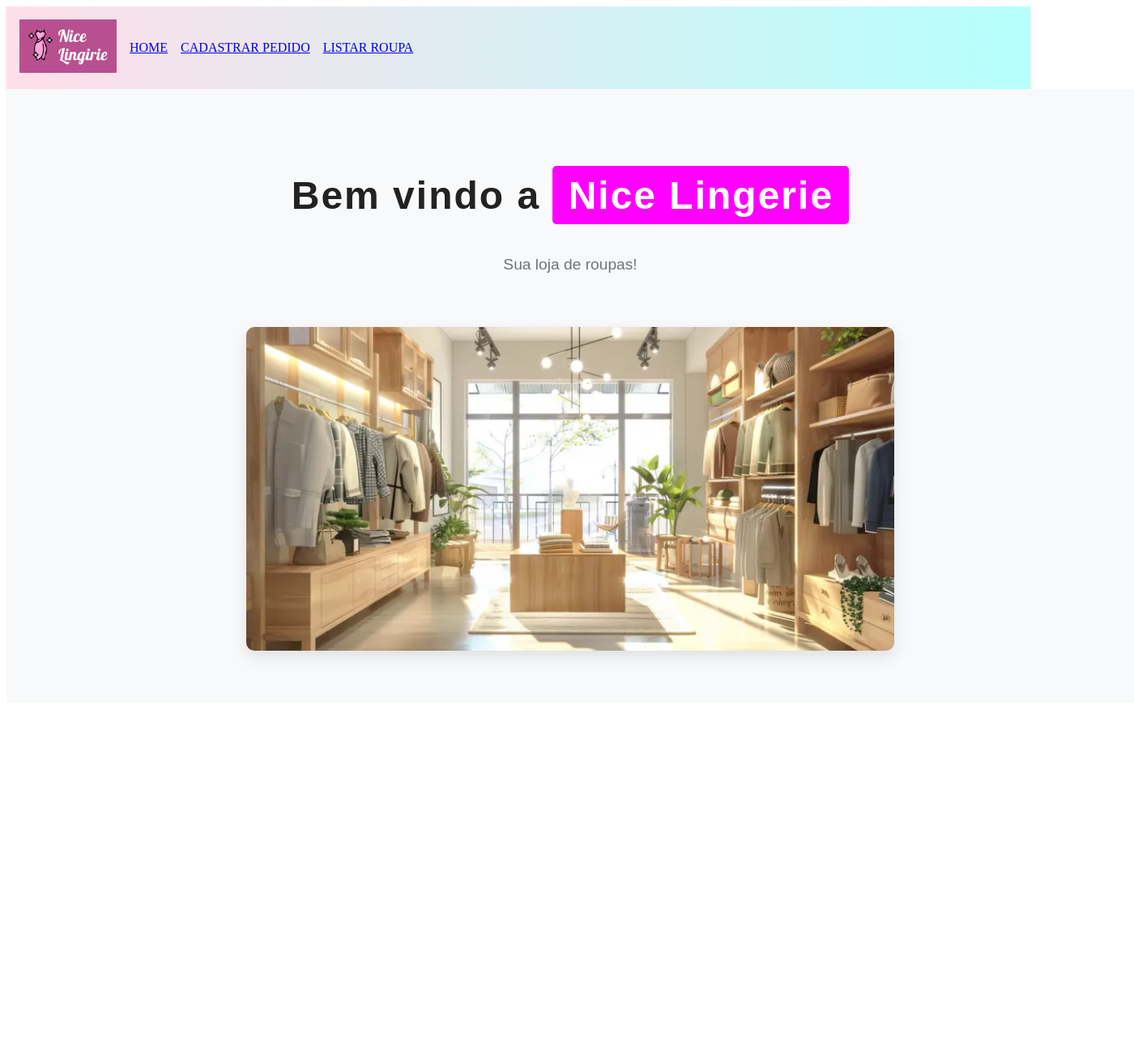
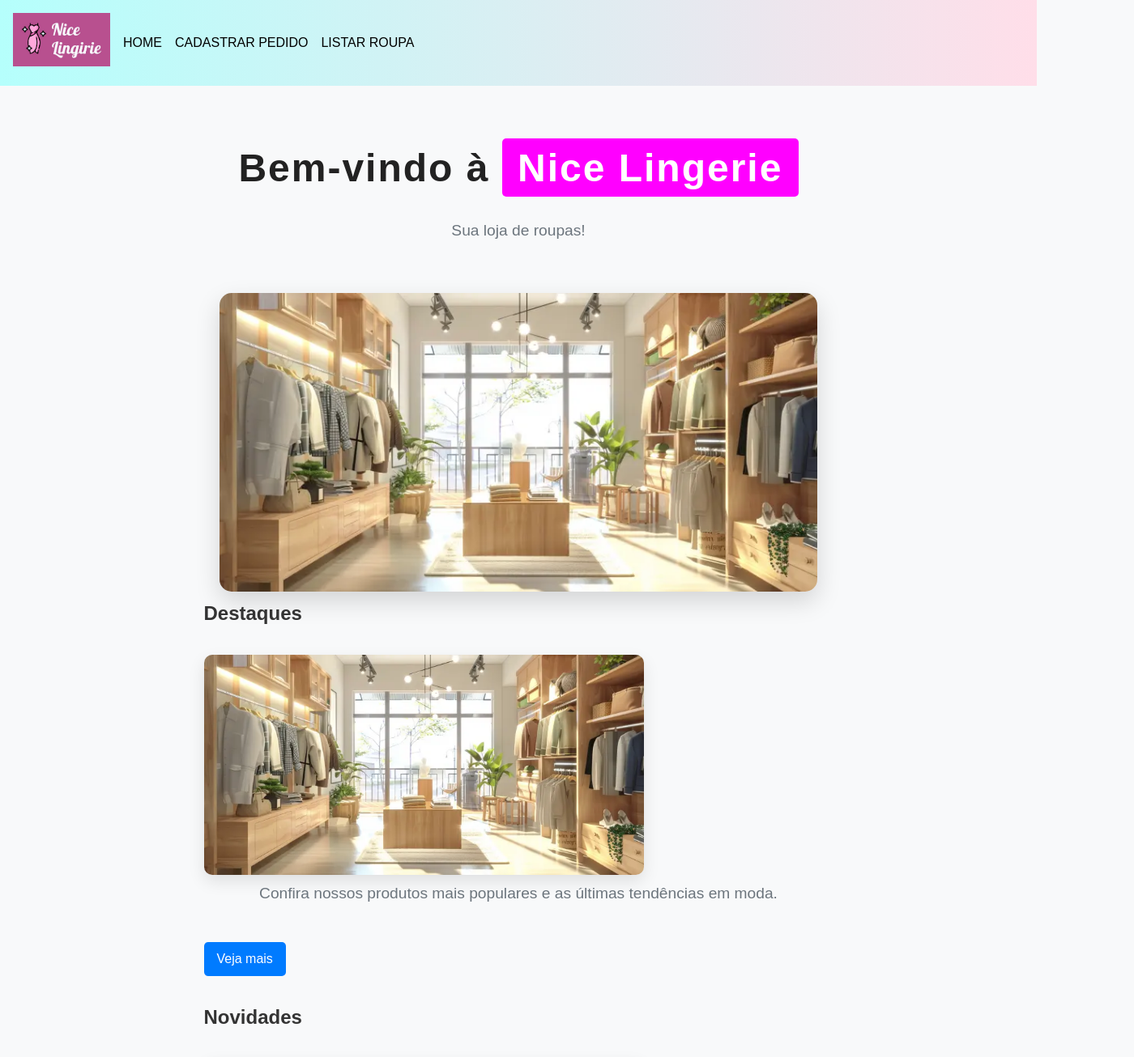
Before and after one commit to Alex12Rodrigues/Reposit-rio-front-PW3, a React (Vite) app in the folder loja/: page / in a window 1280 px wide. Shown: the top 1306 px of the page at 81% size, 1400 px wide, since content can reach past the window. Before the commit the page ends 876 px from the top, so only its background shows below. Built offline with nearby package versions, Linux system fonts and the light colour scheme.

Commit message:
Incluindo mais campos para Home e fazendo css

```diff
--- a/loja/src/components/layout/NavBar.jsx
+++ b/loja/src/components/layout/NavBar.jsx
@@ -9,7 +9,7 @@ const NavBar = () => {
             <nav className={style.navbar}>
 
                 <ul className={style.list}>
-                    <Link to='/home'>
+                    <Link to='/'>
                         <li className={style.item}><img className={style.logo} src='./Logo Loja.jpeg'></img></li>
                     </Link>
                     <Link to='/'>
--- a/loja/src/components/layout/NavBar.module.css
+++ b/loja/src/components/layout/NavBar.module.css
@@ -1,9 +1,21 @@
+@keyframes gradientTransition {
+    0% {
+        background: linear-gradient(90deg, #FFDEE9, #B5FFFC);
+    }
+    50% {
+        background: linear-gradient(90deg, #B5FFFC, #FFDEE9);
+    }
+    100% {
+        background: linear-gradient(90deg, #FFDEE9, #B5FFFC);
+    }
+}
+
 .navbar {
     display: flex;
     justify-content: space-between;
-    background: linear-gradient(90deg, #FFDEE9, #B5FFFC);
     padding: 1em;
     box-shadow: 0 4px 6px rgba(0, 0, 0, 0.1);
+    animation: gradientTransition 10s ease infinite;
 }
 
 .list {
--- a/loja/src/components/pages/CadastroRoupas.module.css
+++ b/loja/src/components/pages/CadastroRoupas.module.css
@@ -1,5 +1,3 @@
-/* CadastroRoupas.module.css */
-
 .create_roupas_container {
     max-width: 600px;
     margin: 0 auto;
--- a/loja/src/components/pages/Home.jsx
+++ b/loja/src/components/pages/Home.jsx
@@ -1,19 +1,41 @@
 import React from "react";
-
-import style from './Home.module.css'
+import style from './Home.module.css';
 
 const Home = () => {
+    return (
+        <section className={style.home_container}>
+            <header className={style.header}>
+                <h1>Bem-vindo à <span>Nice Lingerie</span></h1>
+                <p>Sua loja de roupas!</p>
+                <img src="./Decoracao-de-loja.png" alt="Banner da loja" className={style.bannerImage}/>
+            </header>
 
-    return(
+            <section className={style.featuredSection}>
+                <h2>Destaques</h2>
+                <img src="./Decoracao-de-loja.png" alt="Produtos da loja" className={style.featuredImage}/>
+                <p>Confira nossos produtos mais populares e as últimas tendências em moda.</p>
+                <a href="/produtos" className={style.button}>Veja mais</a>
+            </section>
 
-        <section className={style.home_container}>
-            <h1> Bem vindo a <span>Nice Lingerie</span></h1>
-            <p> Sua loja de roupas!</p>
-            <img src="./Decoracao-de-loja.png"></img>
+            <section className={style.newArrivalsSection}>
+                <h2>Novidades</h2>
+                <img src="./Decoracao-de-loja.png" alt="Novidades da loja" className={style.newArrivalsImage}/>
+                <p>Explore as últimas adições à nossa coleção. Sempre algo novo para descobrir!</p>
+                <a href="/novidades" className={style.button}>Explore Novidades</a>
+            </section>
 
+            <section className={style.saleSection}>
+                <h2>Promoções</h2>
+                <img src="./Decoracao-de-loja.png" alt="Promoções da Loja" className={style.saleImage}/>
+                <p>Aproveite descontos imperdíveis em itens selecionados. Não perca!</p>
+                <a href="/promocoes" className={style.button}>Ver Promoções</a>
+            </section>
+
+            <footer className={style.footer}>
+                <p>&copy; 2024 Nice Lingerie. Todos os direitos reservados.</p>
+            </footer>
         </section>
+    );
+};
 
-    )
-}
-
-export default Home
+export default Home;
--- a/loja/src/components/pages/Home.module.css
+++ b/loja/src/components/pages/Home.module.css
@@ -1,4 +1,3 @@
-/* Container principal da página inicial */
 .home_container {
     width: 100%;
     display: flex;
@@ -6,45 +5,81 @@
     align-items: center;
     justify-content: center;
     padding: 4em;
-    background-color: #f8f9fa; /* Fundo claro para dar uma sensação de leveza */
-    font-family: 'Poppins', sans-serif; /* Fonte moderna e estilosa */
+    background-color: #f8f9fa;
+    font-family: 'Poppins', sans-serif;
 }
 
-/* Título principal */
-.home_container h1 {
-    font-size: 3em; /* Aumentei o tamanho para dar mais destaque ao título */
-    margin-bottom: 0.5em;
-    color: #222; /* Cor neutra elegante */
-    letter-spacing: 2px; /* Espaçamento para um estilo mais sofisticado */
+.header {
+    text-align: center;
+    width: 80%;
 }
 
-/* Destaque no título */
-.home_container h1 span {
-    color: #fff; /* Texto branco para contraste */
-    padding: 0.2em 0.4em; /* Aumentei o padding para destacar mais */
-    background-color: #FF00FF; /* Cor vibrante e chamativa */
-    border-radius: 5px; /* Bordas arredondadas para suavizar */
+.home_container h1 {
+    font-size: 3em;
+    margin-bottom: 0.5em;
+    color: #222;
+    letter-spacing: 2px;
 }
 
-/* Parágrafo de descrição */
+.home_container h1 span {
+    color: #fff;
+    padding: 0.2em 0.4em;
+    background-color: #FF00FF;
+    border-radius: 5px;
+}
+
 .home_container p {
     margin-bottom: 1.5em;
-    color: #6c757d; /* Tom de cinza mais suave */
-    font-size: 1.2em; /* Texto um pouco maior para legibilidade */
-    text-align: center; /* Centralizado para melhor apresentação */
-    line-height: 1.6; /* Espaçamento entre linhas para melhorar a leitura */
+    color: #6c757d;
+    font-size: 1.2em;
+    text-align: center;
+    line-height: 1.6;
 }
 
-/* Imagem principal */
-.home_container img {
-    width: 70%; /* Tornar a imagem mais responsiva */
-    max-width: 800px; /* Limita o tamanho máximo da imagem */
-    border-radius: 10px; /* Adiciona bordas arredondadas */
-    box-shadow: 0 8px 20px rgba(0, 0, 0, 0.1); /* Sombra suave para destacar a imagem */
+.bannerImage {
+    width: 80%;
+    max-width: 1000px;
+    border-radius: 15px;
+    box-shadow: 0 12px 30px rgba(0, 0, 0, 0.15);
     margin-top: 2em;
-    transition: transform 0.3s ease; /* Animação suave ao passar o mouse */
+    transition: transform 0.3s ease;
 }
 
-.home_container img:hover {
-    transform: scale(1.05); /* Efeito de zoom ao passar o mouse */
+.bannerImage:hover {
+    transform: scale(1.1);
 }
+
+.featuredImage, .newArrivalsImage, .saleImage {
+    width: 70%;
+    max-width: 800px;
+    border-radius: 10px;
+    box-shadow: 0 8px 20px rgba(0, 0, 0, 0.1);
+    margin-top: 2em;
+    transition: transform 0.3s ease;
+}
+
+.featuredImage:hover, .newArrivalsImage:hover, .saleImage:hover {
+    transform: scale(1.05);
+}
+
+.button {
+    display: inline-block;
+    padding: 0.5em 1em;
+    margin-top: 1em;
+    color: #fff;
+    background-color: #007BFF;
+    text-decoration: none;
+    border-radius: 5px;
+    font-size: 1em;
+}
+
+.button:hover {
+    background-color: #0056b3;
+}
+
+.footer {
+    margin-top: 2em;
+    padding: 1em;
+    background-color: #f8f9fa;
+    text-align: center;
+}
--- a/loja/src/index.css
+++ b/loja/src/index.css
@@ -1,12 +1,65 @@
-/* body{
+/* index.css */
+
+* {
     margin: 0;
     padding: 0;
+    box-sizing: border-box;
 }
 
-h1, h2, h3, h4, h5, h6, p, img{
-    margin: 1;
-    padding: 1;
+body {
+    font-family: 'Poppins', sans-serif;
+    background-color: #f8f9fa;
+    color: #333;
+    line-height: 1.6;
+    -webkit-font-smoothing: antialiased;
+    -moz-osx-font-smoothing: grayscale;
 }
 
+a {
+    color: #000;
+    text-decoration: none;
+}
 
- */
+a:hover, a:focus {
+    text-decoration: underline;
+}
+
+.container {
+    max-width: 1200px;
+    margin: 0 auto;
+    padding: 1em;
+}
+
+button {
+    background: none;
+    border: none;
+    padding: 0;
+    font: inherit;
+    cursor: pointer;
+}
+
+input, textarea, select {
+    font: inherit;
+    margin: 0;
+    padding: 0.5em;
+    border-radius: 5px;
+    border: 1px solid #ddd;
+}
+
+input:focus, textarea:focus, select:focus {
+    border-color: #007BFF;
+    outline: none;
+}
+
+h1, h2, h3, h4, h5, h6 {
+    color: #333;
+}
+
+ul, ol {
+    margin-left: 1.5em;
+    margin-bottom: 1em;
+}
+
+section {
+    margin-bottom: 2em;
+}
```
